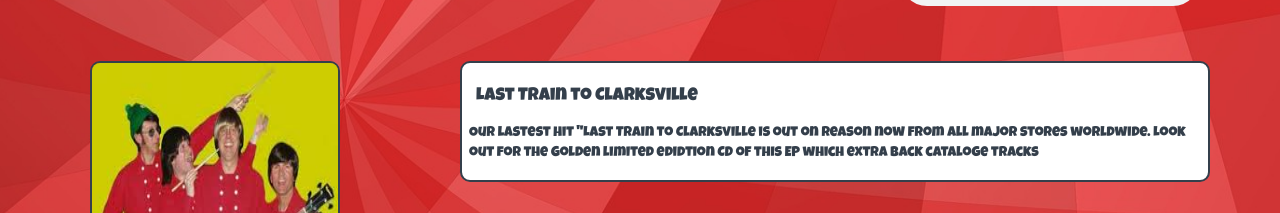
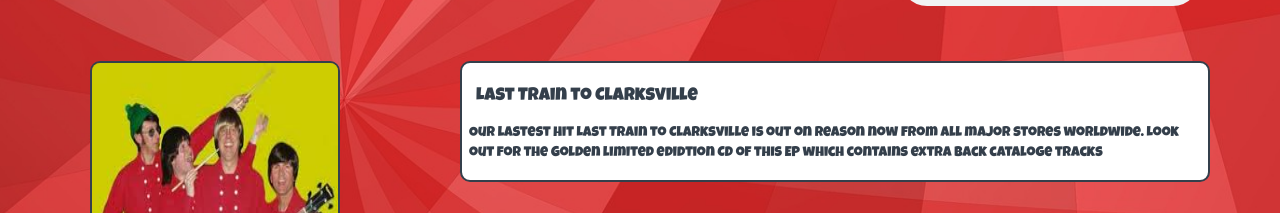
Before and after one commit to AnthonyNicklin/milestone01-TheMonkees, a plain HTML site: page media.html in a window 1280 px wide. Shown: the part 1260-1473 px from the top of the page. Drawn offline with nearby package versions, Linux system fonts and the light colour scheme; a web font is replaced by a local one.

Commit message:
Corrected spelling mistake

```diff
--- a/media.html
+++ b/media.html
@@ -100,8 +100,8 @@
                             <div class="album-bio">
                                 <h4>Last Train to Clarksville</h4>      <!--Last Train to Clarksville-->
 
-                                <p>Our lastest hit "Last Train to Clarksville is out on reason now from all major stores worldwide.
-                                Look out for the Golden limited edidtion CD of this EP which extra back cataloge tracks</p>
+                                <p>Our lastest hit Last Train to Clarksville is out on reason now from all major stores worldwide.
+                                Look out for the Golden limited edidtion CD of this EP which contains extra back cataloge tracks</p>
                             </div>
                         </div>
                     </div>
```
